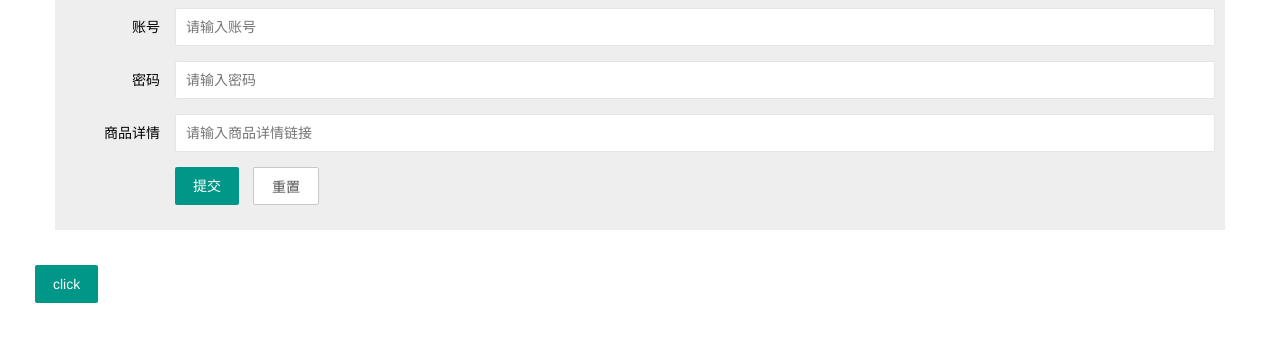
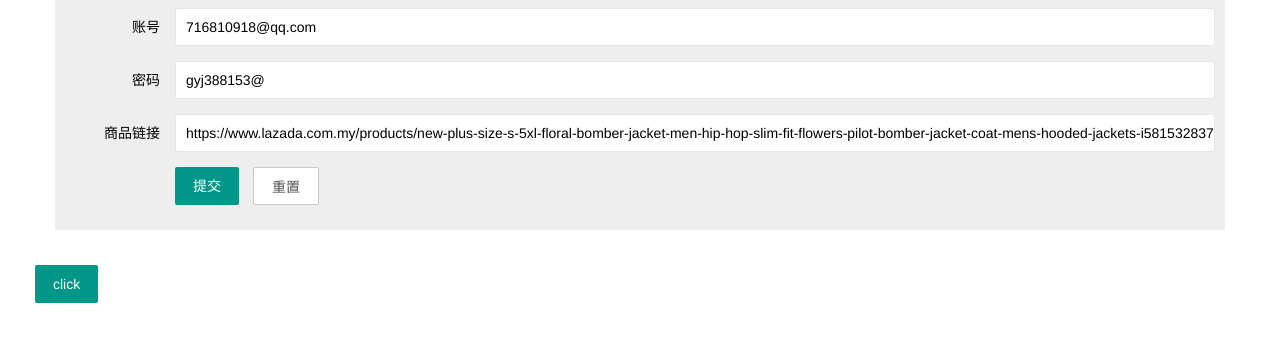
Before and after one commit to igsnow/lazada-order, a website: page public/index.html in a window 1280 px wide. Shown: the part 102-444 px from the top of the page. Drawn offline with Linux system fonts and the light colour scheme.

Commit message:
index.html修改

```diff
--- a/public/index.html
+++ b/public/index.html
@@ -16,21 +16,31 @@
         <div class="layui-form-item">
             <label class="layui-form-label">账号</label>
             <div class="layui-input-block">
-                <input type="text" name="account" required lay-verify="required" placeholder="请输入账号" autocomplete="off"
+                <input id="accountIpt"
+                       type="text"
+                       name="account"
+                       required lay-verify="required" placeholder="请输入账号"
+                       autocomplete="off"
                        class="layui-input">
             </div>
         </div>
         <div class="layui-form-item">
             <label class="layui-form-label">密码</label>
             <div class="layui-input-block">
-                <input type="text" name="pwd" required lay-verify="required" placeholder="请输入密码" autocomplete="off"
+                <input id="pwdIpt"
+                       type="text"
+                       name="pwd" required lay-verify="required" placeholder="请输入密码"
+                       autocomplete="off"
                        class="layui-input">
             </div>
         </div>
         <div class="layui-form-item">
-            <label class="layui-form-label">商品详情</label>
+            <label class="layui-form-label">商品链接</label>
             <div class="layui-input-block">
-                <input type="text" name="detailUrl" required lay-verify="required" placeholder="请输入商品详情链接"
+                <input id="detailUrlIpt"
+                       type="text"
+                       name="detailUrl" required lay-verify="required"
+                       placeholder="请输入商品详情链接"
                        autocomplete="off"
                        class="layui-input">
             </div>
@@ -47,6 +57,12 @@
 </body>
 <script>
     $(function () {
+        // 账号、密码、链接默认值
+        $('#accountIpt').val('716810918@qq.com');
+        $('#pwdIpt').val('gyj388153@');
+        $('#detailUrlIpt').val('https://www.lazada.com.my/products/new-plus-size-s-5xl-floral-bomber-jacket-men-hip-hop-slim-fit-flowers-pilot-bomber-jacket-coat-mens-hooded-jackets-i581532837-s1164964719.html?');
+
+
         layui.use('form', function () {
             var form = layui.form;
 
@@ -62,9 +78,9 @@
                 url: '/user/lazada/order',
                 type: 'POST',
                 data: {
-                    account: "716810918@qq.com",
-                    pwd: "gyj388153@",
-                    detailUrl: "https://www.lazada.com.my/products/new-plus-size-s-5xl-floral-bomber-jacket-men-hip-hop-slim-fit-flowers-pilot-bomber-jacket-coat-mens-hooded-jackets-i581532837-s1164964719.html?",
+                    account: $('#accountIpt').val(),
+                    pwd: $('#pwdIpt').val(),
+                    detailUrl: $('#detailUrlIpt').val(),
                     sku: JSON.stringify({
                         Color: "White",
                         Size: "3XL",
```
Also changed, not shown: 1 other file.
